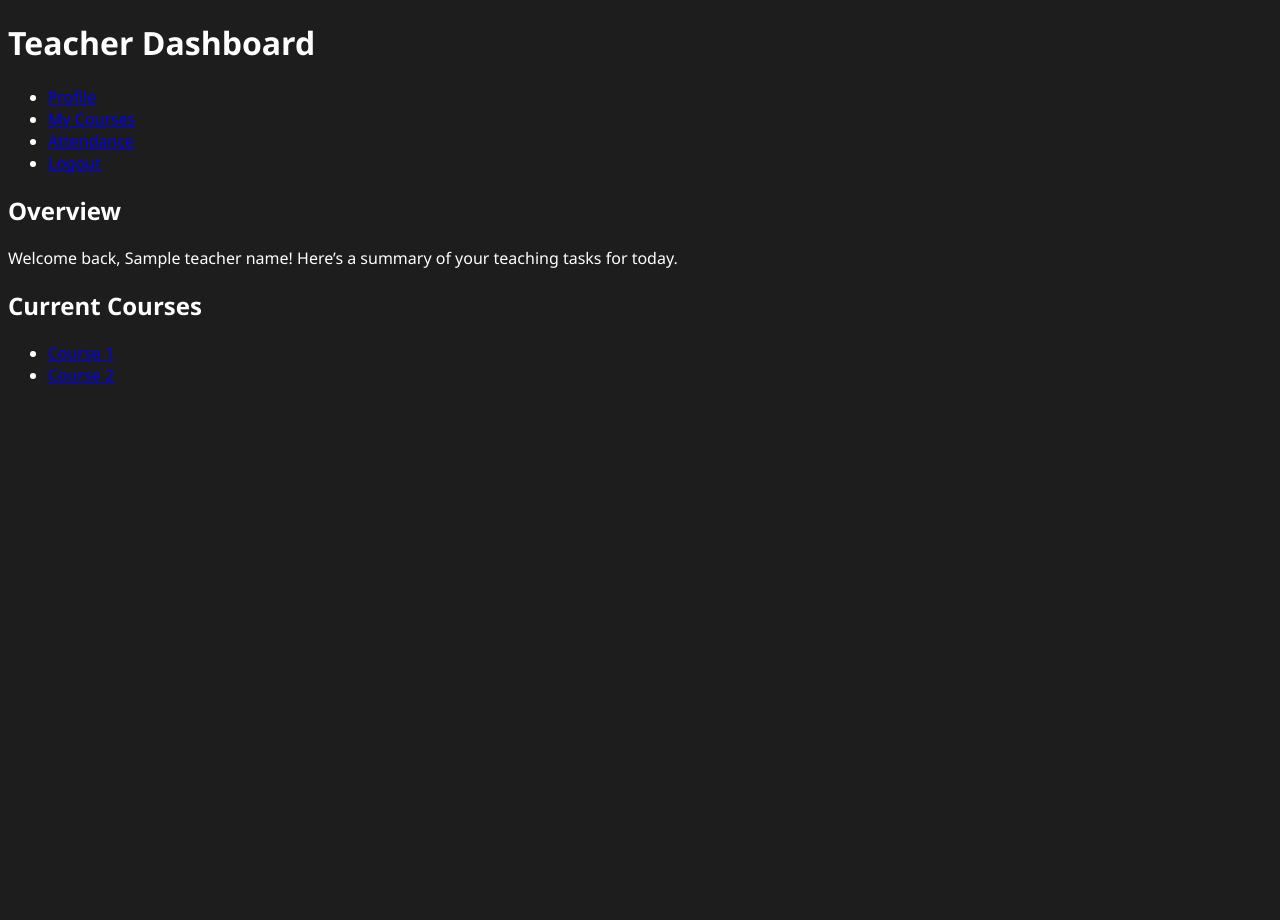
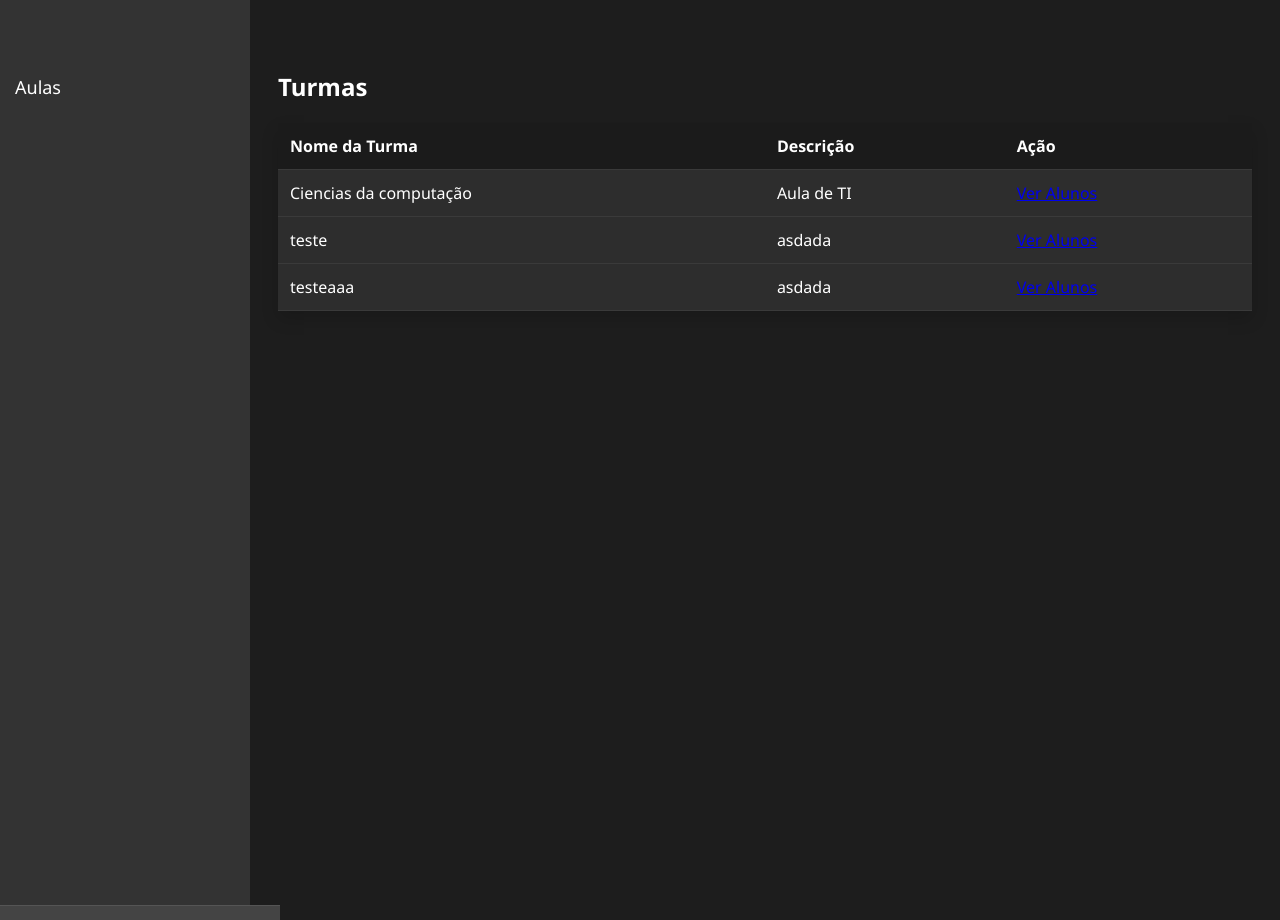
Before and after one commit to BrianLombardi/School-system-in-Flask, a Flask app: template templates/teacher_dashboard.html in a window 1280 px wide. Run offline with Flask 3, Linux system fonts and the light colour scheme; tables that the repository leaves empty hold one stand-in row (values such as "Sample post"); the template is opened without the code that fills it: values that come from a table or form of the project are taken from there, most other values are stand-ins (such as "Sample title", 1, 10 or a date in 2020); parts of the project's set-up code (start-up, migrations or seed data) failed here and were passed over.

Commit message:
Teacher_page

```diff
--- a/app.py
+++ b/app.py
@@ -248,3 +248,42 @@ if __name__ == '__main__':
     with app.app_context():
         create_db()
     app.run(debug=True)
+# Definição do modelo de aluno
+class Aluno(db.Model):
+    id = db.Column(db.Integer, primary_key=True)
+    nome_completo = db.Column(db.String(100))
+    email = db.Column(db.String(100), unique=True)
+    turma_id = db.Column(db.Integer, db.ForeignKey('turma.id'), nullable=False)
+
+# Definição do modelo de turma
+class Turma(db.Model):
+    id = db.Column(db.Integer, primary_key=True)
+    nome = db.Column(db.String(100))
+    descricao = db.Column(db.String(255))
+    alunos = db.relationship('Aluno', backref='turma', lazy=True)
+
+@app.route('/')
+def index():
+    # Exibe uma lista de todas as turmas
+    turmas = Turma.query.all()
+    return render_template('index.html', turmas=turmas)
+
+@app.route('/turma/<int:turma_id>/alunos')
+def turma_alunos(turma_id):
+    # Recupera todos os alunos da turma especificada
+    turma = Turma.query.get_or_404(turma_id)
+    alunos = Aluno.query.filter_by(turma_id=turma.id).all()
+
+    return render_template('turma_alunos.html', turma=turma, alunos=alunos)
+
+if __name__ == '__main__':
+    db.create_all()  # Cria as tabelas do banco de dados
+    app.run(debug=True)
+
+@app.route('/add_professor/<int:user_id>', methods=['POST'])
+def add_professor(user_id):
+    user = User.query.get(user_id)
+    if user:
+        user.cargo = 'Professor'
+        db.session.commit()
+    return redirect(url_for('admin_dashboard_users'))
--- a/templates/teacher_dashboard.html
+++ b/templates/teacher_dashboard.html
@@ -1,4 +1,100 @@
 <!DOCTYPE html>
+<html lang="en">
+<head>
+    <meta charset="UTF-8">
+    <meta name="viewport" content="width=device-width, initial-scale=1.0">
+    <title>Teacher Dashboard</title>
+    <link rel="stylesheet" href="{{ url_for('static', filename='styles.css') }}">
+    <style>
+        /* Estilos personalizados para o dashboard */
+        body {
+            background-color: #1a1a1a;
+            color: #ffffff;
+            font-family: 'Segoe UI', Tahoma, Geneva, Verdana, sans-serif;
+        }
+
+        .sidebar {
+            width: 250px;
+            position: fixed;
+            top: 0;
+            left: 0;
+            height: 100%;
+            background-color: #333;
+            padding-top: 60px;
+            transition: 0.3s;
+        }
+
+        .sidebar a {
+            padding: 15px;
+            font-size: 18px;
+            color: #ffffff;
+            display: block;
+            text-decoration: none;
+            transition: 0.3s;
+        }
+
+        .sidebar a:hover {
+            background-color: #575757;
+        }
+
+        .sidebar .logout {
+            position: absolute;
+            bottom: 20px;
+            left: 0;
+            width: 100%;
+            padding: 15px;
+            font-size: 18px;
+            color: #ffffff;
+            text-align: center;
+            background-color: #444;
+            border-top: 1px solid #555;
+            transition: 0.3s;
+        }
+
+        .sidebar .logout:hover {
+            background-color: #575757;
+        }
+
+        .main-content {
+            margin-left: 250px;
+            padding: 20px;
+            transition: 0.3s;
+        }
+
+        .dashboard-header {
+            font-size: 24px;
+            font-weight: bold;
+            margin-bottom: 20px;
+        }
+
+        /* Responsividade */
+        @media (max-width: 768px) {
+            .sidebar {
+                width: 200px;
+            }
+
+            .main-content {
+                margin-left: 200px;
+            }
+
+            .toggle-sidebar {
+                top: 10px;
+                left: 10px;
+            }
+        }
+    </style>
+</head>
+<body>
+    <button class="toggle-sidebar" onclick="toggleSidebar()">
+        <i class="fas fa-bars"></i>
+    </button>
+
+    <div class="sidebar" id="sidebar">
+        <a href="{{ url_for('teacher_classes') }}"><i class="fas fa-book"></i> Aulas</a>
+        <a href="{{ url_for('logout') }}" class="logout"><i class="fas fa-sign-out-alt"></i> Logout</a>
+    </div>
+
+    <!DOCTYPE html>
 <html lang="en">
 <head>
     <meta charset="UTF-8">
@@ -7,33 +103,26 @@
     <link rel="stylesheet" href="{{ url_for('static', filename='styles.css') }}">
 </head>
 <body>
-    <div class="dashboard-container">
-        <header>
-            <h1>Teacher Dashboard</h1>
-            <nav>
-                <ul>
-                    <li><a href="{{ url_for('teacher_profile') }}">Profile</a></li>
-                    <li><a href="{{ url_for('teacher_courses') }}">My Courses</a></li>
-                    <li><a href="{{ url_for('teacher_attendance') }}">Attendance</a></li>
-                    <li><a href="{{ url_for('logout') }}">Logout</a></li>
-                </ul>
-            </nav>
-        </header>
-        <main>
-            <section class="overview">
-                <h2>Overview</h2>
-                <p>Welcome back, {{ teacher_name }}! Here’s a summary of your teaching tasks for today.</p>
-                <!-- Teacher-specific content can go here -->
-            </section>
-            <section class="courses">
-                <h2>Current Courses</h2>
-                <ul>
-                    <li><a href="{{ url_for('course_detail', course_id=1) }}">Course 1</a></li>
-                    <li><a href="{{ url_for('course_detail', course_id=2) }}">Course 2</a></li>
-                    <!-- List of courses dynamically generated -->
-                </ul>
-            </section>
-        </main>
+    <div class="main-content">
+        <h2>Turmas</h2>
+        <table>
+            <thead>
+                <tr>
+                    <th>Nome da Turma</th>
+                    <th>Descrição</th>
+                    <th>Ação</th>
+                </tr>
+            </thead>
+            <tbody>
+                {% for turma in turmas %}
+                <tr>
+                    <td>{{ turma.nome }}</td>
+                    <td>{{ turma.descricao }}</td>
+                    <td><a href="{{ url_for('turma_alunos', turma_id=turma.id) }}" class="btn btn-custom">Ver Alunos</a></td>
+                </tr>
+                {% endfor %}
+            </tbody>
+        </table>
     </div>
 </body>
 </html>
```
